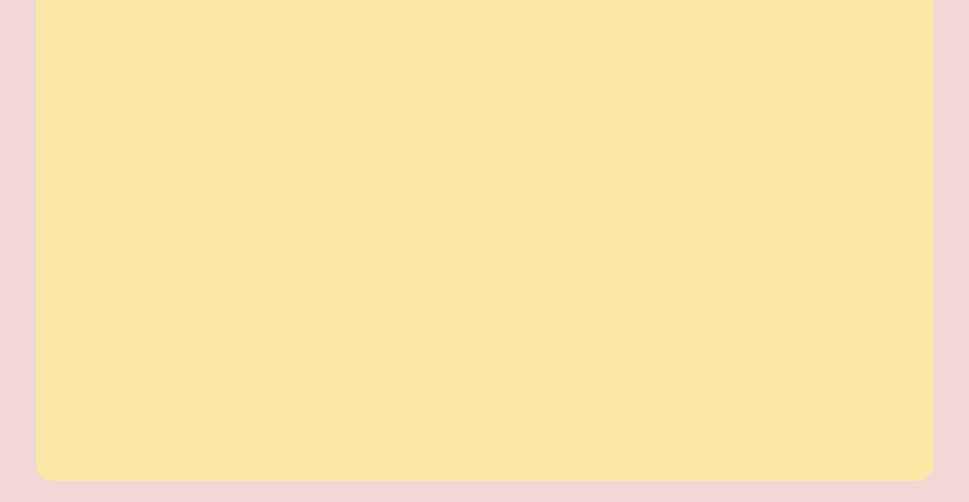
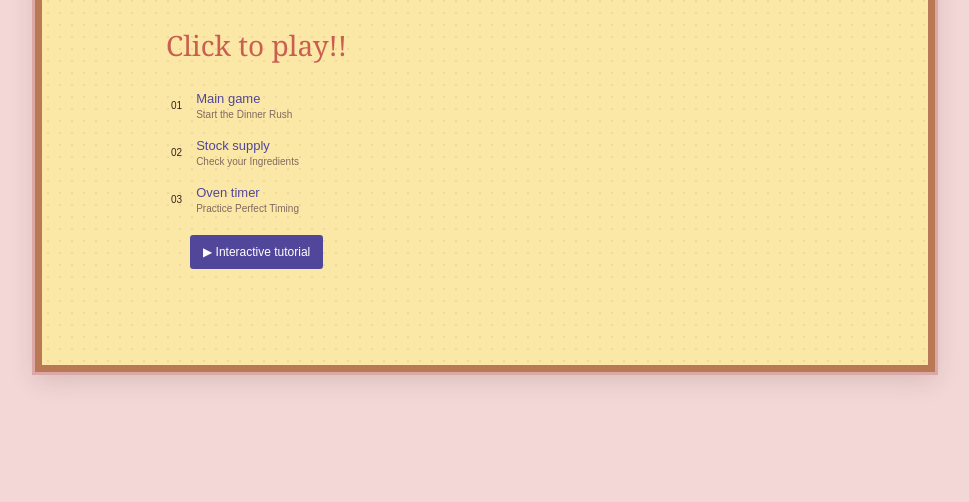
Before and after one commit to varshini-gurushankar/team-19-pizzagame, a website with bundled scripts: page index.html in a window 1280 px wide. Shown: the part 298-800 px from the top of the page, without its empty margins (155-1124 px from the left). Built offline with nearby package versions, Linux system fonts and the light colour scheme.

Commit message:
added title + buttons + css layout

```diff
--- a/index.html
+++ b/index.html
@@ -4,6 +4,9 @@
     <meta charset="UTF-8" />
     <meta name="viewport" content="width=device-width, initial-scale=1.0" />
     <title>Team 19 - Pizza Game</title>
+  </head>
+
+  <!-- CSS Code (not in it's own file, maybe will do later)-->
   <style>
     * {
       margin: 0;
@@ -18,19 +21,143 @@
       justify-content: center;
       padding: 20px;
       background: #f2d7d6;
+      font-family: Georgia, "Times New Roman", serif;
     }
     #container {
       width: min(900px, 100%);
-        min-height: calc(100vh - 40px);
-        background: #fbe8a6;
-        border: 1px solid #ddd;
-        overflow: hidden;
-        border-radius: 18px;
+      min-height: 540px;
+      padding: 50px 10%;
+      border: 7px solid #b87954;
+      outline: 3px solid #dba7a7;
+      /* To make a background with the little circles */
+      background:
+        radial-gradient(circle, rgb(184 121 84 / 15%) 1px, transparent 1.5px) 0 0 / 12px 12px,
+        #fbe8a6;
+      box-shadow: 0 8px 24px rgb(60 35 25 / 15%);
+    }
+    .top-label {
+      text-align: center;
+    }
+    h1 {
+      margin: 8px 0 36px;
+      text-align: center;
+      font-size: clamp(38px, 8vw, 64px);
+      font-weight: 400;
+      letter-spacing: 3px;
+      text-transform: uppercase;
+    }
+    h1 span {
+      font-size: 0.55em;
+      vertical-align: 15%;
+    }
+    .game-content {
+      display: flex;
+      justify-content: space-between;
+      align-items: center;
+      gap: 30px;
+    }
+    .menu {
+      width: 280px;
+    }
+    h2 {
+      margin: 6px 0 18px;
+      color: #c85f50;
+      font-size: 28px;
+      font-weight: 400;
+    }
+    /* Buttons for the games */
+    .game-button {
+      width: 100%;
+      display: flex;
+      align-items: center;
+      gap: 14px;
+      padding: 9px 5px;
+      border: 0;
+      background: transparent;
+      color: #33231f;
+      text-align: left;
+      cursor: pointer;
+    }
+    .game-button:hover,
+    .game-button:focus-visible {
+      background: rgb(184 121 84 / 15%);
+      outline: 1px solid #b87954;
+    }
+    .game-number {
+      font-size: 10px;
+    }
+    .game-button strong,
+    .game-button small {
+      display: block;
+    }
+    .game-button strong {
+      color: #51479a;
+      font: 13px Arial, sans-serif;
+    }
+    .game-button small {
+      margin-top: 3px;
+      color: #80695e;
+      font: 10px Arial, sans-serif;
+    }
+    .tutorial-button {
+      margin: 12px 0 0 24px;
+      padding: 10px 13px;
+      border: 0;
+      border-radius: 3px;
+      background: #51479a;
+      color: white;
+      font: 12px Arial, sans-serif;
+      cursor: pointer;
+    }
+    .tutorial-button:hover,
+    .tutorial-button:focus-visible {
+      background: #39316f;
+      outline: 2px solid white;
+    }
+    .status {
+      min-height: 18px;
+      margin: 9px 0 0 24px;
+      color: #76503b;
+      font: 12px Arial, sans-serif;
+    }
+    /* If the device is narrower than 520 px */
+    @media (max-width: 520px) {
+      #container {
+        padding: 35px 7%;
+      }
+      .game-content {
+        align-items: flex-start;
+      }
     }
   </style>
-  </head>
+
   <body>
-    <div id="container"></div>
+    <main id="container" class="game-card">
+      <h1>Pizza Game<span aria-hidden="true">🍕</span></h1>
+      <section class="game-content">
+        <div class="menu">
+          <h2>Click to play!!</h2>
+          <!-- Buttons -->
+          <button class="game-button" data-game="Main game">
+            <span class="game-number">01</span>
+            <span><strong>Main game</strong><small>Start the Dinner Rush</small></span>
+          </button>
+          <button class="game-button" data-game="Stock supply">
+            <span class="game-number">02</span>
+            <span><strong>Stock supply</strong><small>Check your Ingredients</small></span>
+          </button>
+          <button class="game-button" data-game="Oven Timer">
+            <span class="game-number">03</span>
+            <span><strong>Oven timer</strong><small>Practice Perfect Timing</small></span>
+          </button>
+          <button id="tutorial-button" class="tutorial-button">
+            ▶ Interactive tutorial
+          </button>
+          <p id="status" class="status" aria-live="polite"></p>
+        </div>
+      </section>
+    </main>
+
     <script type="module" src="/src/main.ts"></script>
   </body>
 </html>
```
Lines whose indentation alone changed are shown as unchanged.
